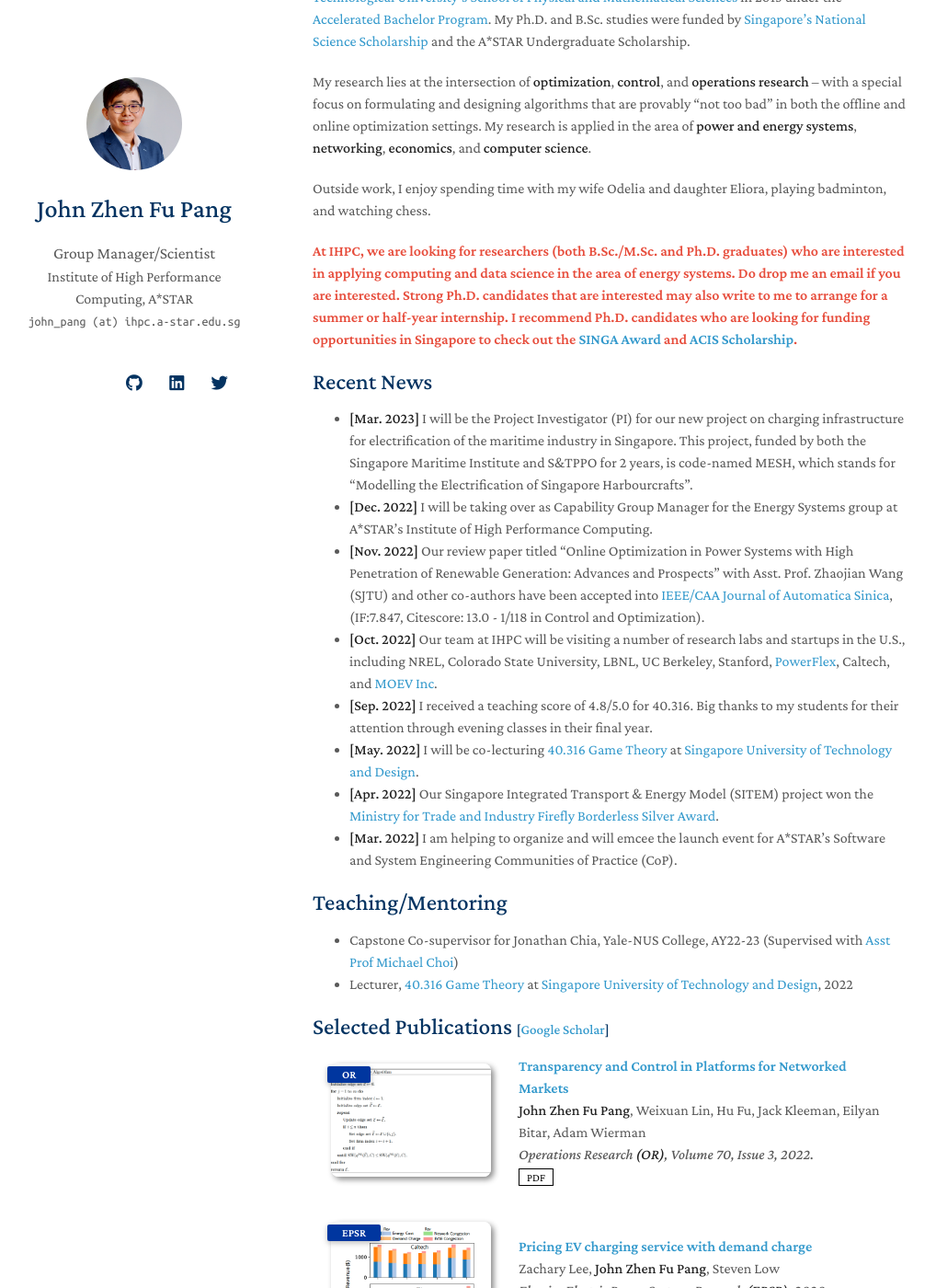
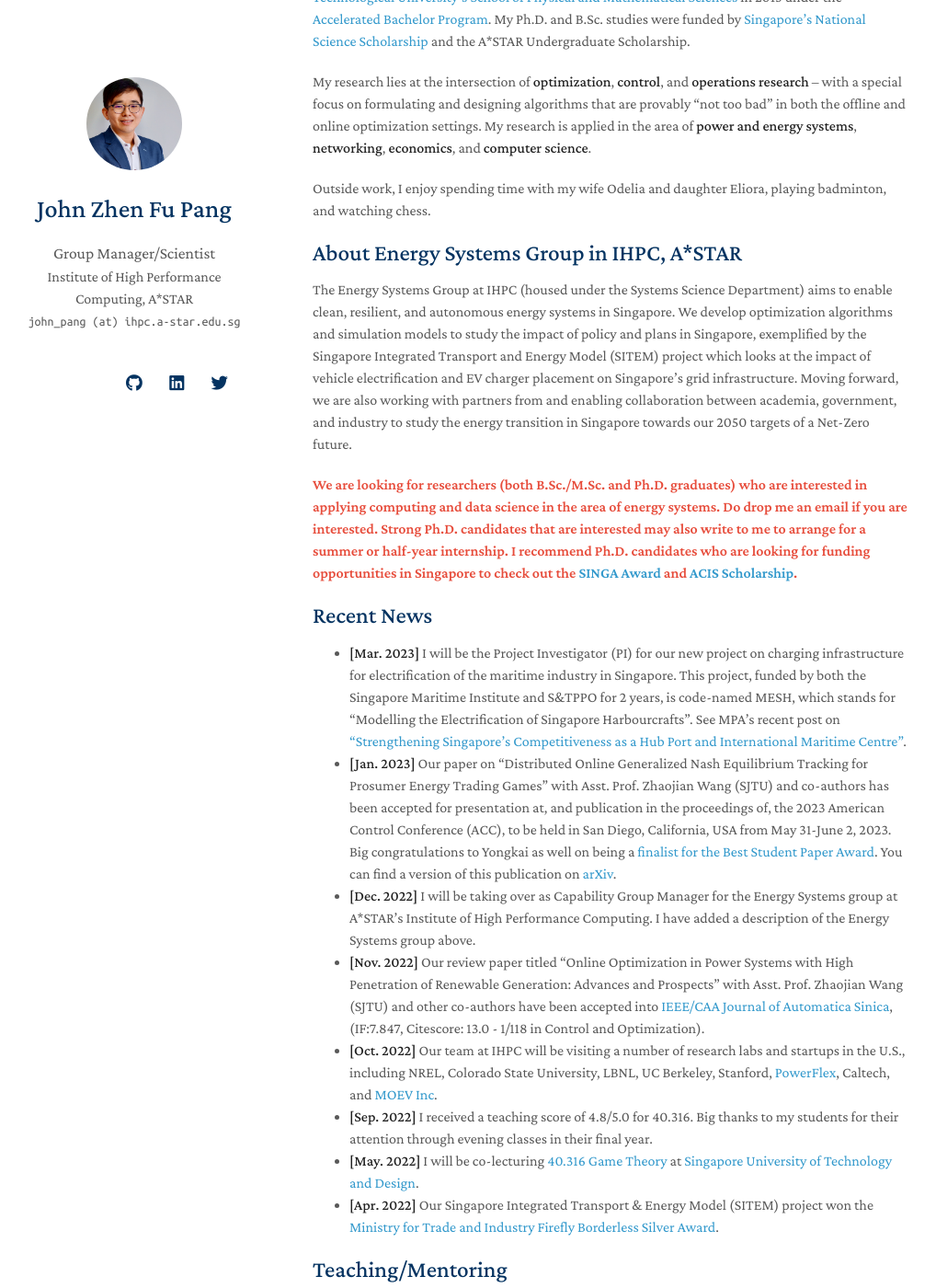
Before and after one commit to j-pang/j-pang.github.io, a Jekyll site: the page built from index.md, in a window 1280 px wide and 1400 px high, scrolled down 384 px. Shown: the whole window at 92% size, without its empty margins (130-1148 px from the left). Built offline with Jekyll 4.4.1, drawn with Linux system fonts in a browser that asks for light colours; nearby versions of some CDN libraries; a style sheet for code colours, icons or effects is not loaded; our own code applies the rules of GitHub Pages for plain Markdown files.

Commit message:
Update index.md

```diff
--- a/index.md
+++ b/index.md
@@ -12,18 +12,24 @@ My research lies at the intersection of **optimization**, **control**, and **ope
 
 Outside work, I enjoy spending time with my wife Odelia and daughter Eliora, playing badminton, and watching chess.
 
-<strong style="color:#e74d3c; font-weight:600"> At IHPC, we are looking for researchers (both B.Sc./M.Sc. and Ph.D. graduates) who are interested in applying computing and data science in the area of energy systems. Do drop me an email if you are interested. Strong Ph.D. candidates that are interested may also write to me to arrange for a summer or half-year internship. I recommend Ph.D. candidates who are looking for funding opportunities in Singapore to check out the [SINGA Award](https://www.a-star.edu.sg/Scholarships/for-graduate-studies/singapore-international-graduate-award-singa) and [ACIS Scholarship](https://www.a-star.edu.sg/Scholarships/for-graduate-studies/a-star-cis-scholarship). </strong>
+## About Energy Systems Group in IHPC, A\*STAR
+
+The Energy Systems Group at IHPC (housed under the Systems Science Department) aims to enable clean, resilient, and autonomous energy systems in Singapore. We develop optimization algorithms and simulation models to study the impact of policy and plans in Singapore, exemplified by the Singapore Integrated Transport and Energy Model (SITEM) project which looks at the impact of vehicle electrification and EV charger placement on Singapore's grid infrastructure. Moving forward, we are also working with partners from and enabling collaboration between academia, government, and industry to study the energy transition in Singapore towards our 2050 targets of a Net-Zero future.
+
+<strong style="color:#e74d3c; font-weight:600"> We are looking for researchers (both B.Sc./M.Sc. and Ph.D. graduates) who are interested in applying computing and data science in the area of energy systems. Do drop me an email if you are interested. Strong Ph.D. candidates that are interested may also write to me to arrange for a summer or half-year internship. I recommend Ph.D. candidates who are looking for funding opportunities in Singapore to check out the [SINGA Award](https://www.a-star.edu.sg/Scholarships/for-graduate-studies/singapore-international-graduate-award-singa) and [ACIS Scholarship](https://www.a-star.edu.sg/Scholarships/for-graduate-studies/a-star-cis-scholarship). </strong>
 
 ## Recent News
 
-- **[Mar. 2023]** I will be the Project Investigator (PI) for our new project on charging infrastructure for electrification of the maritime industry in Singapore. This project, funded by both the Singapore Maritime Institute and S&TPPO for 2 years, is code-named MESH, which stands for "Modelling the Electrification of Singapore Harbourcrafts".
-- **[Dec. 2022]** I will be taking over as Capability Group Manager for the Energy Systems group at A\*STAR's Institute of High Performance Computing.
+- **[Mar. 2023]** I will be the Project Investigator (PI) for our new project on charging infrastructure for electrification of the maritime industry in Singapore. This project, funded by both the Singapore Maritime Institute and S&TPPO for 2 years, is code-named MESH, which stands for "Modelling the Electrification of Singapore Harbourcrafts". See MPA's recent post on ["Strengthening Singapore’s Competitiveness as a Hub Port and International Maritime Centre"](https://www.mpa.gov.sg/media-centre/details/strenghtening-singapore-s-competitveness-as-a-hub-port-and-international-maritime-centre).
+- **[Jan. 2023]** Our paper on "Distributed Online Generalized Nash Equilibrium Tracking for Prosumer Energy Trading Games" with Asst. Prof. Zhaojian Wang (SJTU) and co-authors has been accepted for presentation at, and publication in the proceedings of, the 2023 American Control Conference (ACC), to be held in San Diego, California, USA from May 31-June 2, 2023. Big congratulations to Yongkai as well on being a [finalist for the Best Student Paper Award](https://acc2023.a2c2.org/student-activities/). You can find a version of this publication on [arXiv](https://arxiv.org/abs/2210.02323).
+- **[Dec. 2022]** I will be taking over as Capability Group Manager for the Energy Systems group at A\*STAR's Institute of High Performance Computing. I have added a description of the Energy Systems group above.
 - **[Nov. 2022]** Our review paper titled "Online Optimization in Power Systems with High Penetration of Renewable Generation: Advances and Prospects" with Asst. Prof. Zhaojian Wang (SJTU) and other co-authors have been accepted into [IEEE/CAA Journal of Automatica Sinica](https://ieeexplore.ieee.org/xpl/RecentIssue.jsp?punumber=6570654), (IF:7.847, Citescore: 13.0 - 1/118 in Control and Optimization).
 - **[Oct. 2022]**  Our team at IHPC will be visiting a number of research labs and startups in the U.S., including NREL, Colorado State University, LBNL, UC Berkeley, Stanford, [PowerFlex](https://www.powerflex.com/), Caltech, and [MOEV Inc](https://www.moevinc.com/).
 - **[Sep. 2022]**  I received a teaching score of 4.8/5.0 for 40.316. Big thanks to my students for their attention through evening classes in their final year.
 - **[May. 2022]**  I will be co-lecturing [40.316 Game Theory](https://esd.sutd.edu.sg/courses/40316-game-theory/) at [Singapore University of Technology and Design](https://www.sutd.edu.sg/).
 - **[Apr. 2022]**  Our Singapore Integrated Transport & Energy Model (SITEM) project won the [Ministry for Trade and Industry Firefly Borderless Silver Award](https://www.tum-create.edu.sg/news/tumcreate-researchers-recognised-contributions-singapores-2040-vision-all-vehicles-run-cleaner).
-- **[Mar. 2022]**  I am helping to organize and will emcee the launch event for A\*STAR's Software and System Engineering Communities of Practice (CoP).
+
+<!-- - **[Mar. 2022]**  I am helping to organize and will emcee the launch event for A\*STAR's Software and System Engineering Communities of Practice (CoP).  -->
 
 <!-- - **[Feb. 2022]**  I am giving a [talk](https://esd.sutd.edu.sg/news-events/research-seminar-series/john-pang-astar-platforms-in-networked-cournot-competition-access-or-allocation-control/) on "Platforms in Networked Cournot Competition: Access or Allocation Control" at SUTD ESD Research Seminar Series.  -->
 <!-- - **[Jan. 2022]**  Our paper titled ["Transparency and Control in Platforms for Networked Markets"](https://pubsonline.informs.org/doi/abs/10.1287/opre.2021.2244) got accepted into [Operations Research](https://pubsonline.informs.org/journal/opre).
```
